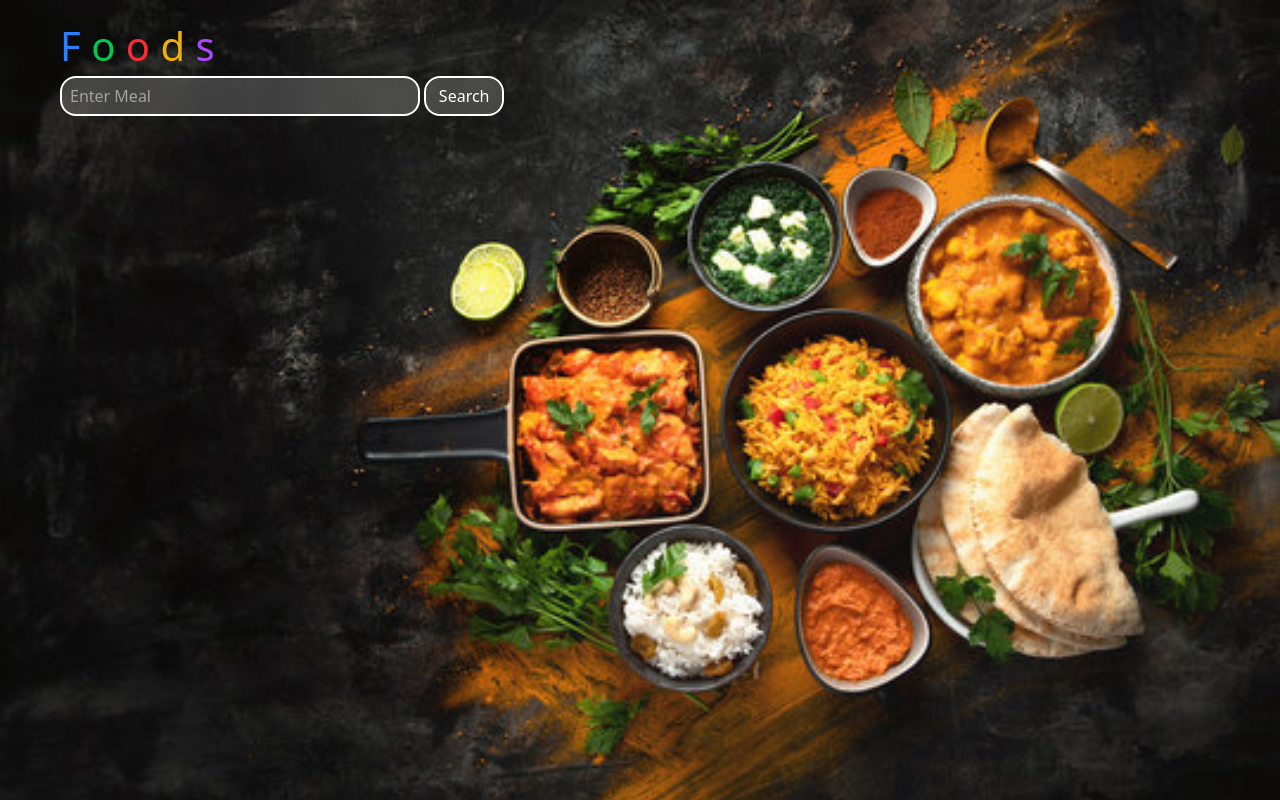
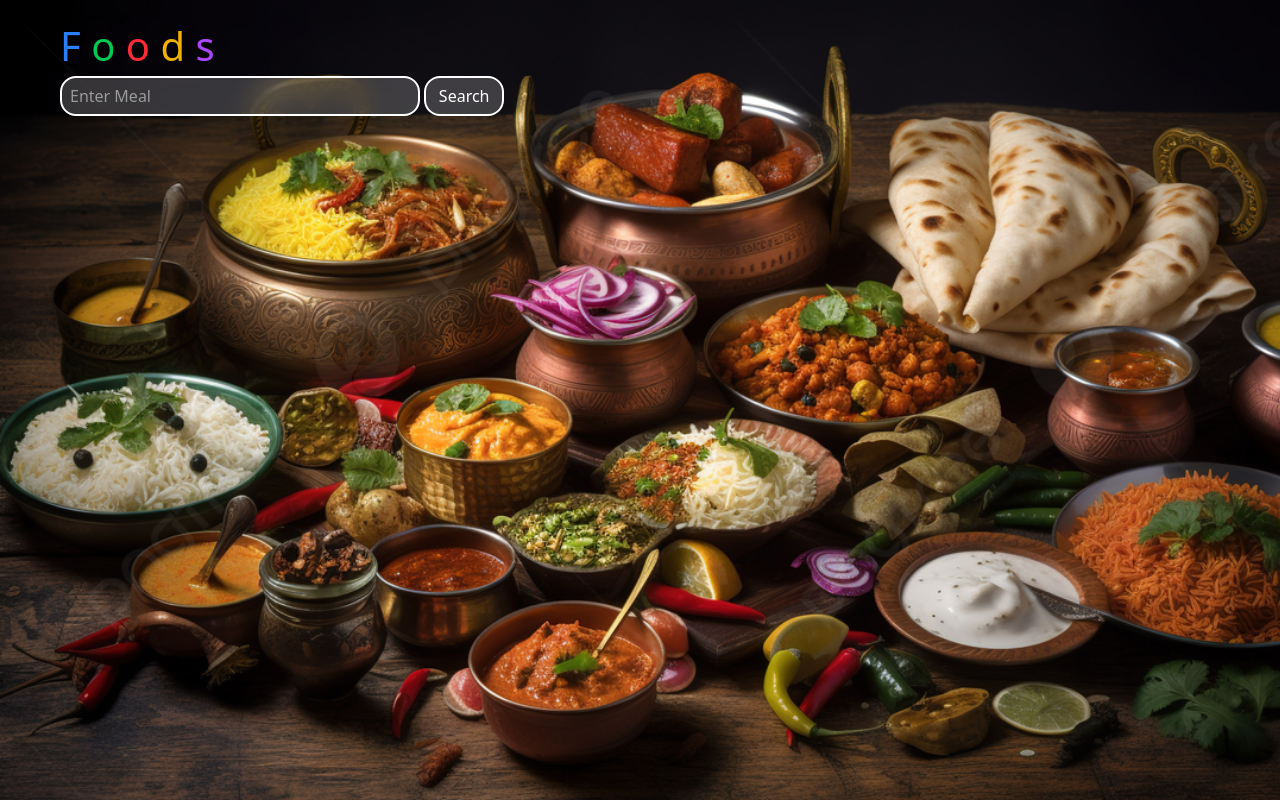
Before and after one commit to tandin786/quater2Project, a website: page frontend/intex.html in a window 1280 px wide. Drawn offline with nearby package versions, Linux system fonts and the light colour scheme; files whose address does not match are found by name.

Commit message:
low low low

```diff
--- a/frontend/intex.html
+++ b/frontend/intex.html
@@ -9,7 +9,7 @@
     <script defer src="./function.js"></script>
   </head>
   <body
-    class="bg-cover bg-no-repeat bg-fixed bg-[url(/Users/admin/quater2Project/frontend/vegetable4.png)]"
+    class="bg-cover bg-no-repeat bg-fixed bg-[url(./vegetable5.png)]"
   >
     <main class="mx-15 my-4">
       <h2 class="text-red-500 text-[40px]">
```
